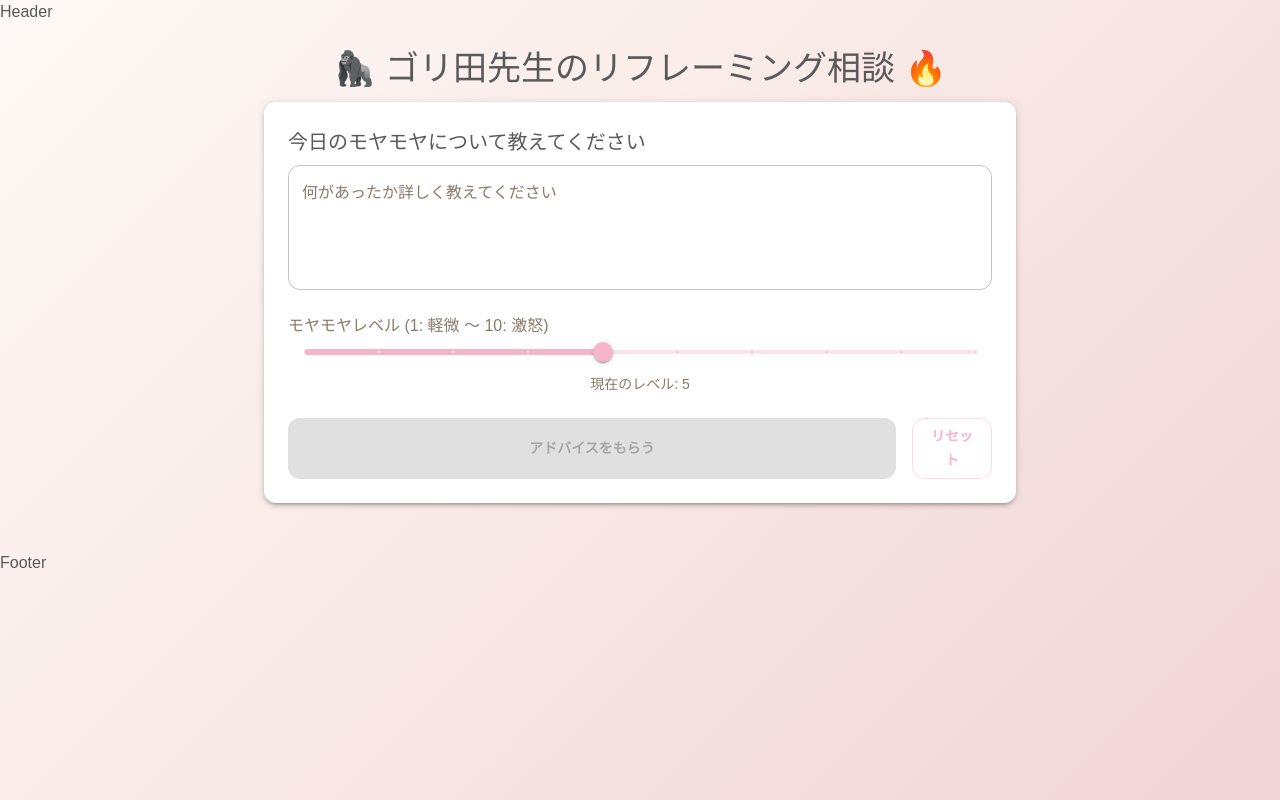
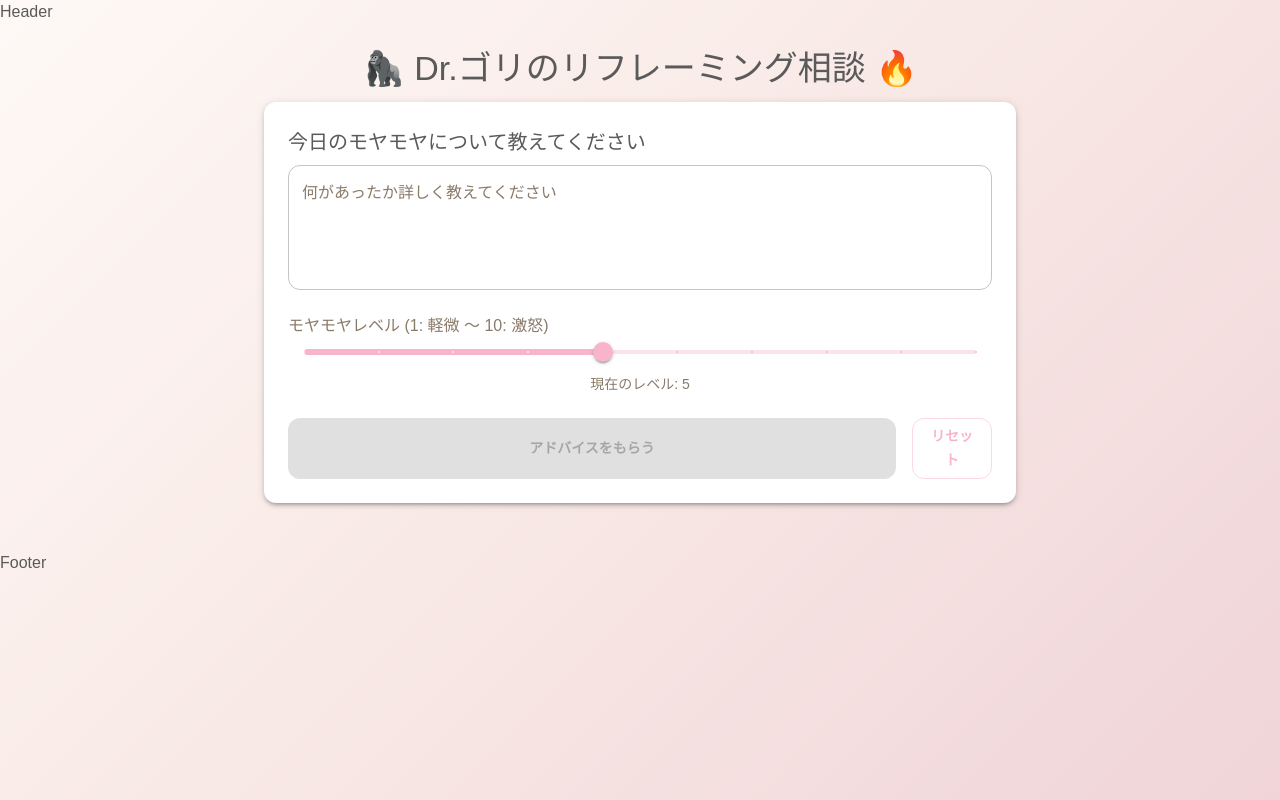
Before and after one commit to yoshihama-nineball/pre-ai-assistant-app, a Next.js app in the folder frontend/: page / in a window 1280 px wide. Built offline with nearby package versions, Linux system fonts and the light colour scheme.

Commit message:
fix: キャラ名

```diff
--- a/frontend/src/components/reframing/Reframing.tsx
+++ b/frontend/src/components/reframing/Reframing.tsx
@@ -69,7 +69,7 @@ const Reframing = () => {
   return (
     <Box sx={{ maxWidth: 800, mx: 'auto', p: 3 }}>
       <Typography variant="h4" component="h1" gutterBottom align="center">
-        🦍 ゴリ田先生のリフレーミング相談 🔥
+        🦍 Dr.ゴリのリフレーミング相談 🔥
       </Typography>
 
       {sessionInfo && (
@@ -168,7 +168,7 @@ const Reframing = () => {
           }}
         >
           <Typography variant="h6" gutterBottom color="primary">
-            🦍 ゴリ田先生からのアドバイス
+            🦍 Dr.ゴリからのアドバイス
           </Typography>
           <Typography
             variant="body1"
```
